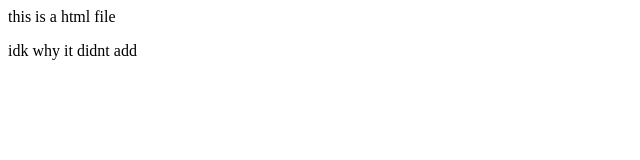
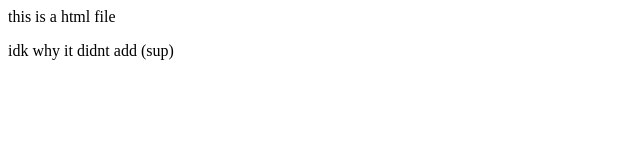
Before and after one commit to dewanshi-goel/localrepo, a plain HTML site: page index.html in a window 1280 px wide. Shown: the full height of the page, 0-640 px from the left. Drawn offline with Linux system fonts and the light colour scheme.

Commit message:
change feature1

```diff
--- a/index.html
+++ b/index.html
@@ -1,2 +1,2 @@
 <p>this is a html file</p>
-<p>idk why it didnt add</p>
+<p>idk why it didnt add (sup)</p>
```
